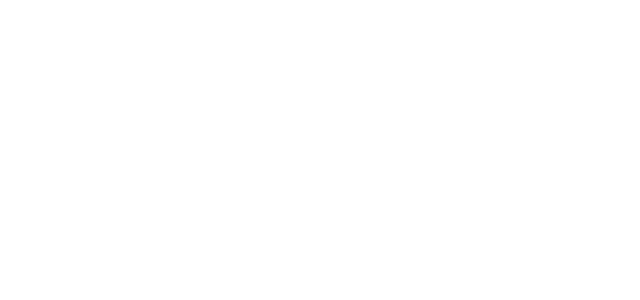
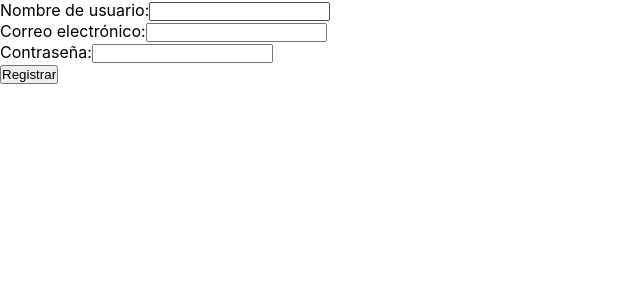
Before and after one commit to MarinaLl/soundwave, a React (Create React App) app in the folder client/: page /register in a window 1280 px wide. Before the commit this address had no page. Shown: the top 300 px of the page, without its empty margins (0-640 px from the left). Built offline with nearby package versions, Linux system fonts and the light colour scheme.

Commit message:
rutas register

```diff
--- a/client/src/App.jsx
+++ b/client/src/App.jsx
@@ -4,6 +4,7 @@ import SearchBar from './components/SearchBar';
 import Explore from './components/Explore';
 import Podcasts from './components/Podcasts';
 import Concerts from './components/Concerts';
+import Register from './components/register';
 import {  Routes, Route , Link} from "react-router-dom";
 
 function App() {
@@ -15,7 +16,7 @@ function App() {
           <Route path="explore" element={<Layout><Explore /></Layout>} />
           <Route path="podcasts" element={<Layout><Podcasts /></Layout>}></Route>
           <Route path="events" element={<Layout><Concerts /></Layout>}></Route>
-
+          <Route path="register" element={<Register></Register>}></Route>
         </Routes>
     </div>
   );
--- a/client/src/components/register.jsx
+++ b/client/src/components/register.jsx
@@ -1,17 +1,24 @@
-import React from 'react';
+import React, { useState } from 'react';
+import { Alert } from '@mui/material';
 
 const Register = () => {
-    // En tu componente de formulario de registro en React
+  const [formData, setFormData] = useState({
+    username: '',
+    email: '',
+    password: ''
+  });
+
+  const [showSuccessAlert, setShowSuccessAlert] = useState(false); // Estado para controlar la visibilidad de la alerta
+
+  const handleChange = (event) => {
+    setFormData({
+      ...formData,
+      [event.target.name]: event.target.value
+    });
+  };
 
   const handleSubmit = async (event) => {
     event.preventDefault();
-
-        const formData = new FormData(event.target);
-        const userData = {
-        username: formData.get('username'),
-        email: formData.get('email'),
-        password: formData.get('password')
-        };
 
     try {
       const response = await fetch('/users/register', {
@@ -19,10 +26,11 @@ const Register = () => {
         headers: {
           'Content-Type': 'application/json'
         },
-            body: JSON.stringify(userData)
+        body: JSON.stringify(formData)
       });
 
       if (response.ok) {
+        setShowSuccessAlert(true); // Mostrar la alerta de éxito
         const data = await response.json();
         console.log(data.message); // Mensaje de éxito del registro
       } else {
@@ -34,10 +42,51 @@ const Register = () => {
   };
 
   return (
+    <div>
+      {showSuccessAlert && ( // Mostrar la alerta si showSuccessAlert es verdadero
+        <Alert variant="filled" severity="success">
+          Registro exitoso
+        </Alert>
+      )}
+
       <form onSubmit={handleSubmit}>
-        {/* Campos del formulario (nombre de usuario, correo electrónico, contraseña, etc.) */}
+        <div>
+          <label htmlFor="username">Nombre de usuario:</label>
+          <input
+            type="text"
+            id="username"
+            name="username"
+            value={formData.username}
+            onChange={handleChange}
+            required
+          />
+        </div>
+        <div>
+          <label htmlFor="email">Correo electrónico:</label>
+          <input
+            type="email"
+            id="email"
+            name="email"
+            value={formData.email}
+            onChange={handleChange}
+            required
+          />
+        </div>
+        <div>
+          <label htmlFor="password">Contraseña:</label>
+          <input
+            type="password"
+            id="password"
+            name="password"
+            value={formData.password}
+            onChange={handleChange}
+            required
+          />
+        </div>
         <button type="submit">Registrar</button>
       </form>
+    </div>
   );
+};
 
-}
+export default Register;
```
Lines whose indentation alone changed are shown as unchanged.
